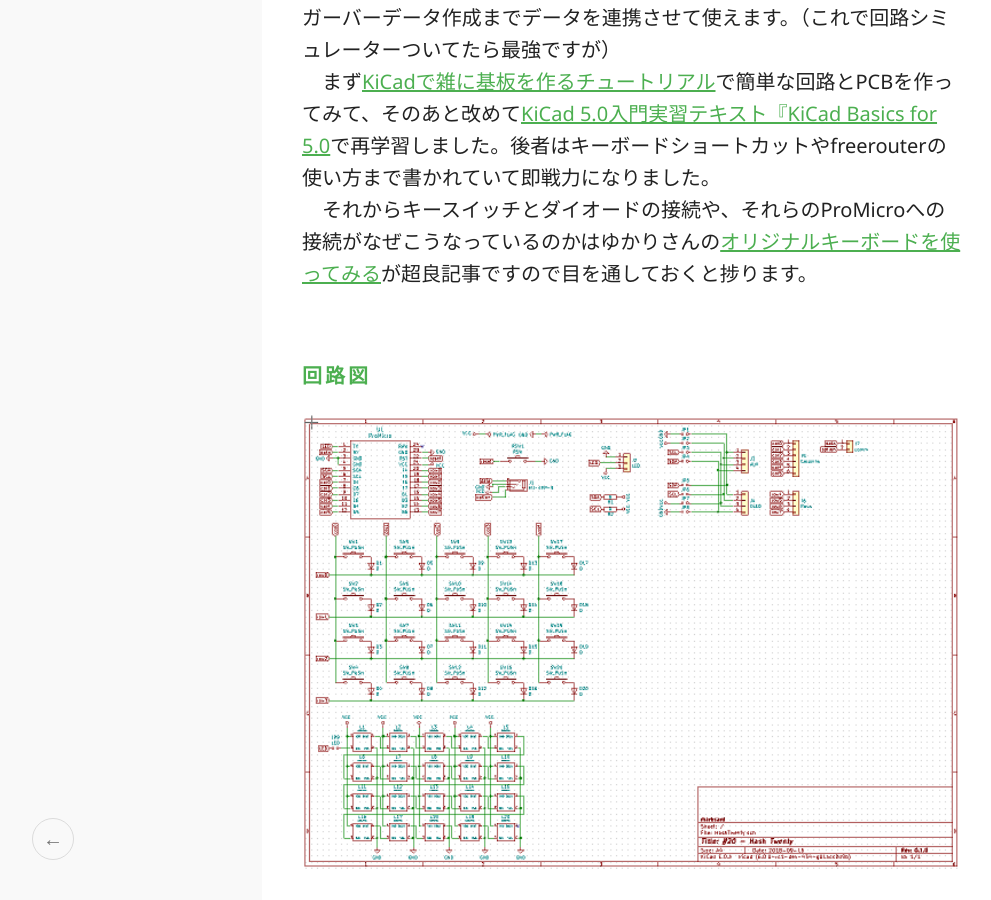
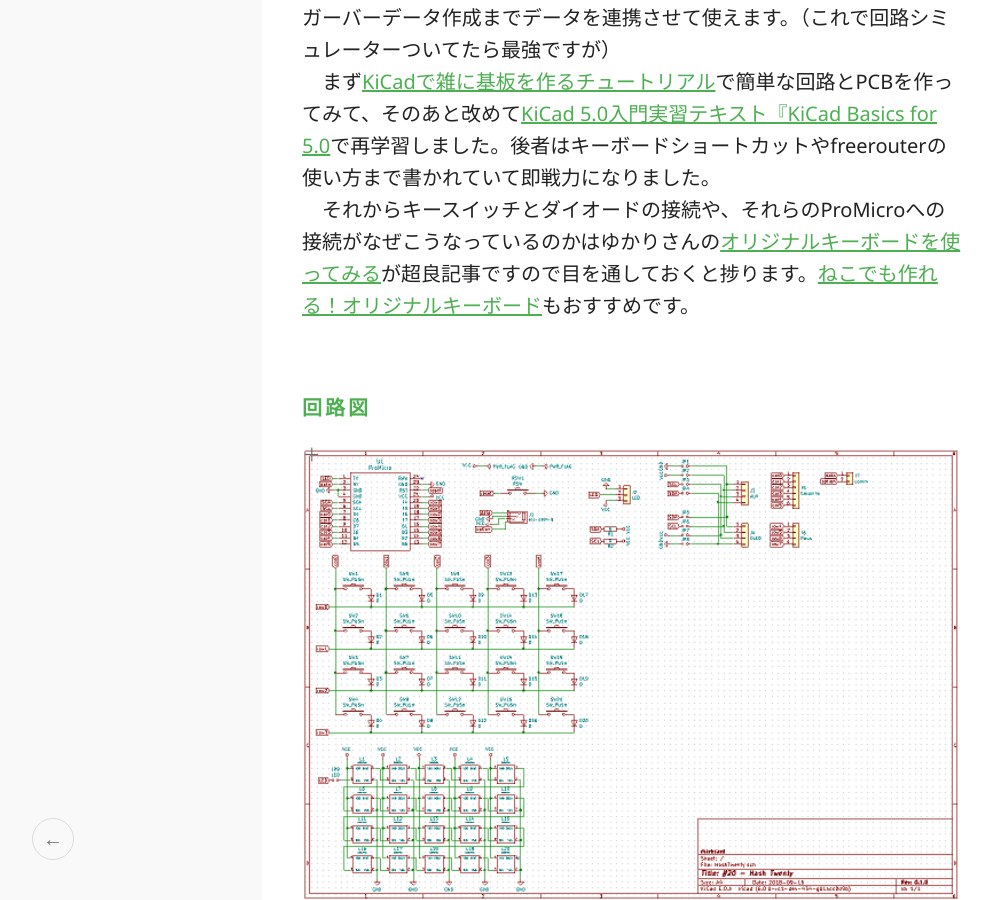
Before and after one commit to marksard/marksard.github.io, a Jekyll site: the page built from _posts/2018-09-27-make-the-keyboard-from-PCB.markdown, in a window 1280 px wide and 900 px high, scrolled down 2669 px. Shown: the whole window, without its empty margins (8-999 px from the left). Built offline with Jekyll 4.4.1, drawn with Linux system fonts in a browser that asks for light colours; some web fonts are replaced.

Commit message:
[update]

```diff
--- a/_posts/2018-09-27-make-the-keyboard-from-PCB.markdown
+++ b/_posts/2018-09-27-make-the-keyboard-from-PCB.markdown
@@ -53,7 +53,7 @@ image: 2018-09-27-schematic.png
 
 　KiCadというツールを使います。回路図作成、PCB作成、PCB発注用のガーバーデータ作成までデータを連携させて使えます。（これで回路シミュレーターついてたら最強ですが）
 　まず[KiCadで雑に基板を作るチュートリアル](https://www.slideshare.net/soburi/kicad-53622272)で簡単な回路とPCBを作ってみて、そのあと改めて[KiCad 5.0入門実習テキスト『KiCad Basics for 5.0](https://kosakalab.booth.pm/items/941963)で再学習しました。後者はキーボードショートカットやfreerouterの使い方まで書かれていて即戦力になりました。
-　それからキースイッチとダイオードの接続や、それらのProMicroへの接続がなぜこうなっているのかはゆかりさんの[オリジナルキーボードを使ってみる](http://eucalyn.hatenadiary.jp/entry/original-keyboard-01)が超良記事ですので目を通しておくと捗ります。
+　それからキースイッチとダイオードの接続や、それらのProMicroへの接続がなぜこうなっているのかはゆかりさんの[オリジナルキーボードを使ってみる](http://eucalyn.hatenadiary.jp/entry/original-keyboard-01)が超良記事ですので目を通しておくと捗ります。[ねこでも作れる！オリジナルキーボード](https://booth.pm/ja/items/780027)もおすすめです。
 
 #### 回路図
 
```
